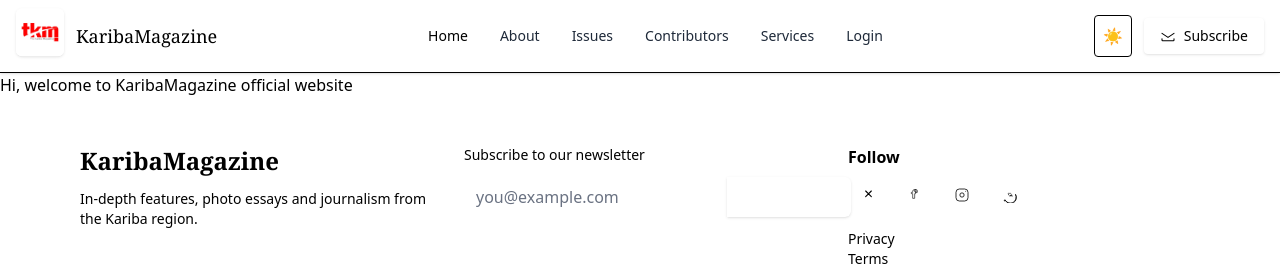
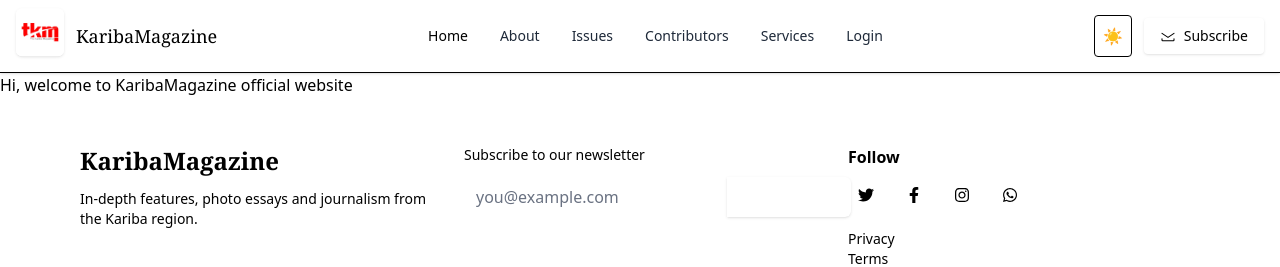
Before and after one commit to shanny-mal/G47legitart, a React (Vite) app: page / in a window 1280 px wide. Shown: the top 267 px of the page. Built offline with nearby package versions, Linux system fonts and the light colour scheme.

Commit message:
updated the footer to use react icons

```diff
--- a/package.json
+++ b/package.json
@@ -14,6 +14,7 @@
     "framer-motion": "^12.23.12",
     "react": "^19.1.1",
     "react-dom": "^19.1.1",
+    "react-icons": "^5.5.0",
     "react-router-dom": "^7.8.1",
     "tailwindcss": "^4.1.12"
   },
--- a/src/components/KMFooter.tsx
+++ b/src/components/KMFooter.tsx
@@ -1,5 +1,11 @@
 import React, { useEffect, useState, type JSX } from "react";
 import { motion, useReducedMotion, type Variants } from "framer-motion";
+import {
+  FaTwitter,
+  FaFacebookF,
+  FaInstagram,
+  FaWhatsapp,
+} from "react-icons/fa";
 
 function KMFooter(): JSX.Element {
   const [email, setEmail] = useState("");
@@ -92,6 +98,28 @@
     : {
         hover: { y: -3, transition: { duration: 0.18 } },
       };
+
+  // helper to render icon buttons consistently
+  const SocialButton = ({
+    href,
+    label,
+    children,
+  }: {
+    href: string;
+    label: string;
+    children: React.ReactNode;
+  }) => (
+    <motion.a
+      href={href}
+      aria-label={label}
+      title={label}
+      whileHover="hover"
+      variants={iconVariant}
+      className="inline-flex items-center justify-center w-9 h-9 rounded-full bg-white/6 hover:bg-white/10 focus:outline-none focus:ring-2 focus:ring-offset-1 focus:ring-karibaTeal/40"
+    >
+      {children}
+    </motion.a>
+  );
 
   return (
     <footer className="bg-karibaNavy text-karibaSand py-12">
@@ -236,123 +264,21 @@
         <div>
           <h5 className="font-semibold">Follow</h5>
           <div className="flex gap-3 mt-2">
-            {/* X (Twitter) */}
-            <motion.a
-              href="#"
-              aria-label="X (Twitter)"
-              whileHover="hover"
-              variants={iconVariant}
-              className="inline-flex items-center justify-center w-9 h-9 rounded-full bg-white/6 hover:bg-white/10 focus:outline-none focus:ring-2 focus:ring-offset-1 focus:ring-karibaTeal/40"
-            >
-              <svg
-                className="w-4 h-4 text-karibaSand"
-                viewBox="0 0 24 24"
-                fill="none"
-                aria-hidden
-              >
-                <path
-                  d="M20 6L11.5 14.5M11.5 6L20 14.5"
-                  stroke="currentColor"
-                  strokeWidth="1.6"
-                  strokeLinecap="round"
-                  strokeLinejoin="round"
-                />
-              </svg>
-            </motion.a>
+            <SocialButton href="#" label="X (Twitter)">
+              <FaTwitter size={16} className="text-karibaSand" aria-hidden />
+            </SocialButton>
 
-            {/* Facebook */}
-            <motion.a
-              href="#"
-              aria-label="Facebook"
-              whileHover="hover"
-              variants={iconVariant}
-              className="inline-flex items-center justify-center w-9 h-9 rounded-full bg-white/6 hover:bg-white/10 focus:outline-none focus:ring-2 focus:ring-offset-1 focus:ring-karibaTeal/40"
-            >
-              <svg
-                className="w-4 h-4 text-karibaSand"
-                viewBox="0 0 24 24"
-                fill="none"
-                aria-hidden
-              >
-                <path
-                  d="M15 8h2V5.5a1.5 1.5 0 00-1.5-1.5H13v3h1.5V10H13v7h-3v-7H8V8h2V6.5A2.5 2.5 0 0112.5 4H15v4z"
-                  stroke="currentColor"
-                  strokeWidth="0.9"
-                  strokeLinecap="round"
-                  strokeLinejoin="round"
-                  fill="none"
-                />
-              </svg>
-            </motion.a>
+            <SocialButton href="#" label="Facebook">
+              <FaFacebookF size={16} className="text-karibaSand" aria-hidden />
+            </SocialButton>
 
-            {/* Instagram */}
-            <motion.a
-              href="#"
-              aria-label="Instagram"
-              whileHover="hover"
-              variants={iconVariant}
-              className="inline-flex items-center justify-center w-9 h-9 rounded-full bg-white/6 hover:bg-white/10 focus:outline-none focus:ring-2 focus:ring-offset-1 focus:ring-karibaTeal/40"
-            >
-              <svg
-                className="w-4 h-4 text-karibaSand"
-                viewBox="0 0 24 24"
-                fill="none"
-                aria-hidden
-              >
-                <rect
-                  x="3"
-                  y="3"
-                  width="18"
-                  height="18"
-                  rx="5"
-                  stroke="currentColor"
-                  strokeWidth="1.2"
-                  fill="none"
-                />
-                <circle
-                  cx="12"
-                  cy="12"
-                  r="3.2"
-                  stroke="currentColor"
-                  strokeWidth="1.2"
-                  fill="none"
-                />
-                <circle cx="17.5" cy="6.5" r="0.7" fill="currentColor" />
-              </svg>
-            </motion.a>
+            <SocialButton href="#" label="Instagram">
+              <FaInstagram size={16} className="text-karibaSand" aria-hidden />
+            </SocialButton>
 
-            {/* WhatsApp */}
-            <motion.a
-              href="#"
-              aria-label="WhatsApp"
-              whileHover="hover"
-              variants={iconVariant}
-              className="inline-flex items-center justify-center w-9 h-9 rounded-full bg-white/6 hover:bg-white/10 focus:outline-none focus:ring-2 focus:ring-offset-1 focus:ring-karibaTeal/40"
-            >
-              <svg
-                className="w-4 h-4 text-karibaSand"
-                viewBox="0 0 24 24"
-                fill="none"
-                aria-hidden
-              >
-                <path
-                  d="M20.5 11.5A8.5 8.5 0 114.3 19L3 21l2.3-.7A8.5 8.5 0 0020.5 11.5z"
-                  stroke="currentColor"
-                  strokeWidth="1.1"
-                  strokeLinecap="round"
-                  strokeLinejoin="round"
-                  fill="none"
-                />
-                <path
-                  d="M15.2 13.3c-.3-.1-1.7-.9-1.9-1-.2-.1-.3-.1-.5.1-.2.3-.6.9-.7 1.1-.1.2-.2.2-.5.1-1.1-.5-2-1.9-2.3-3.4-.1-.3 0-.5.1-.6.1-.1.3-.2.5-.2.2 0 .5 0 .8.1.3.1.8.1 1.1.1.3 0 .5-.1.7-.1.2 0 .4-.1.6.2.2.3.8 1 1 1.2.2.2.3.4.2.7-.1.3-.5 1.1-.7 1.4-.2.3-.4.3-.7.2z"
-                  stroke="currentColor"
-                  strokeWidth="0.9"
-                  strokeLinecap="round"
-                  strokeLinejoin="round"
-                  fill="none"
-                />
-              </svg>
-            </motion.a>
+            <SocialButton href="#" label="WhatsApp">
+              <FaWhatsapp size={16} className="text-karibaSand" aria-hidden />
+            </SocialButton>
           </div>
 
           <nav className="mt-4 text-sm">
```
Also changed, not shown: 1 other file (tests, documents, lock files or other folders).
